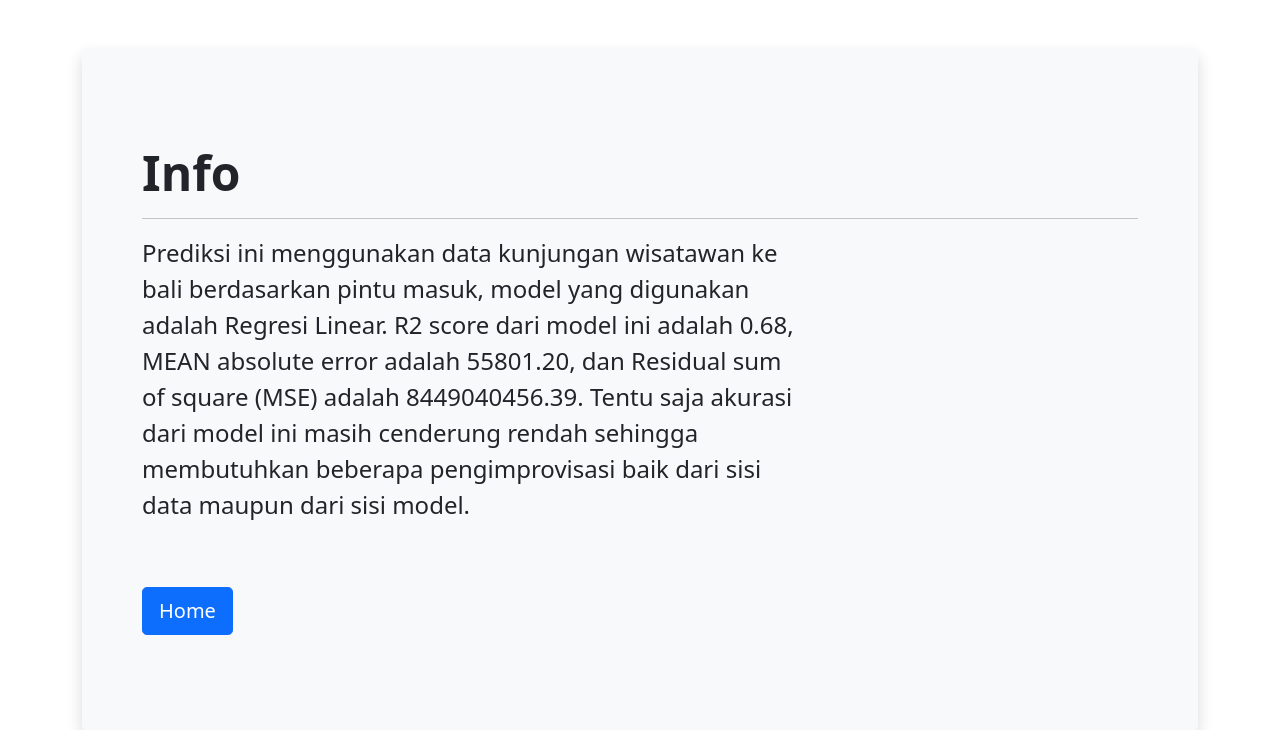
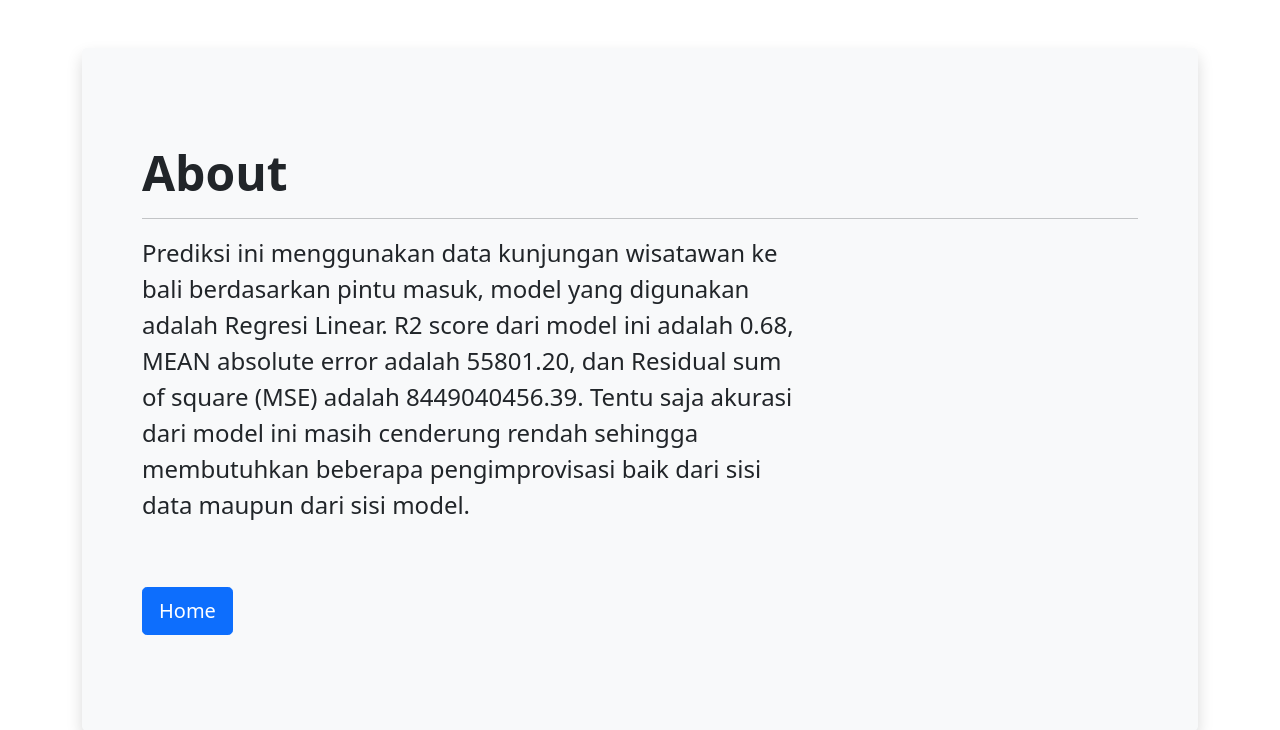
Before and after one commit to aziyan99/microcredentials-assoc-data-scienties-its04-deploy, a Flask app: page /about in a window 1280 px wide. Shown: the part 73-803 px from the top of the page. Run offline with Flask 2, Linux system fonts and the light colour scheme; parts of the project's set-up code (start-up, migrations or seed data) failed here and were passed over.

Commit message:
update typo

```diff
--- a/templates/about.html
+++ b/templates/about.html
@@ -36,7 +36,7 @@
         <div class="container">
             <div class="p-5 mb-4 bg-light rounded-3 shadow">
                 <div class="container-fluid py-5">
-                    <h1 class="display-5 fw-bold">Info</h1>
+                    <h1 class="display-5 fw-bold">About</h1>
                     <hr>
                     <p class="col-md-8 fs-4">
                         Prediksi ini menggunakan data kunjungan wisatawan ke bali berdasarkan pintu masuk, model yang
--- a/templates/index.html
+++ b/templates/index.html
@@ -61,7 +61,7 @@
                                     </select>
                                 </div>
                                 <div class="mb-3">
-                                    <label for="pintu" class="form-label">Bulan</label>
+                                    <label for="pintu" class="form-label">Pintu</label>
                                     <select name="pintu" id="pintu" class="form-select">
                                         <option value="0" selected>Ngurah Rai</option>
                                         <option value="1">Benoa</option>
```
